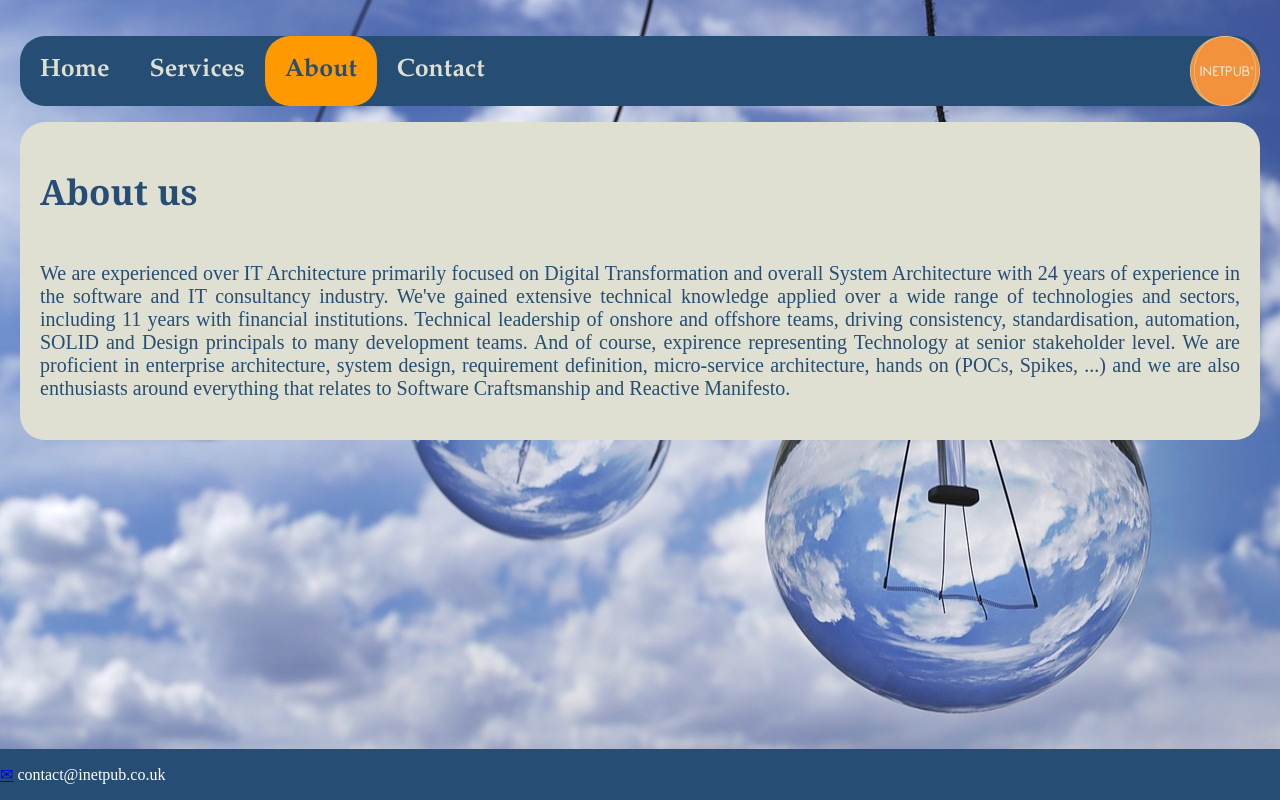
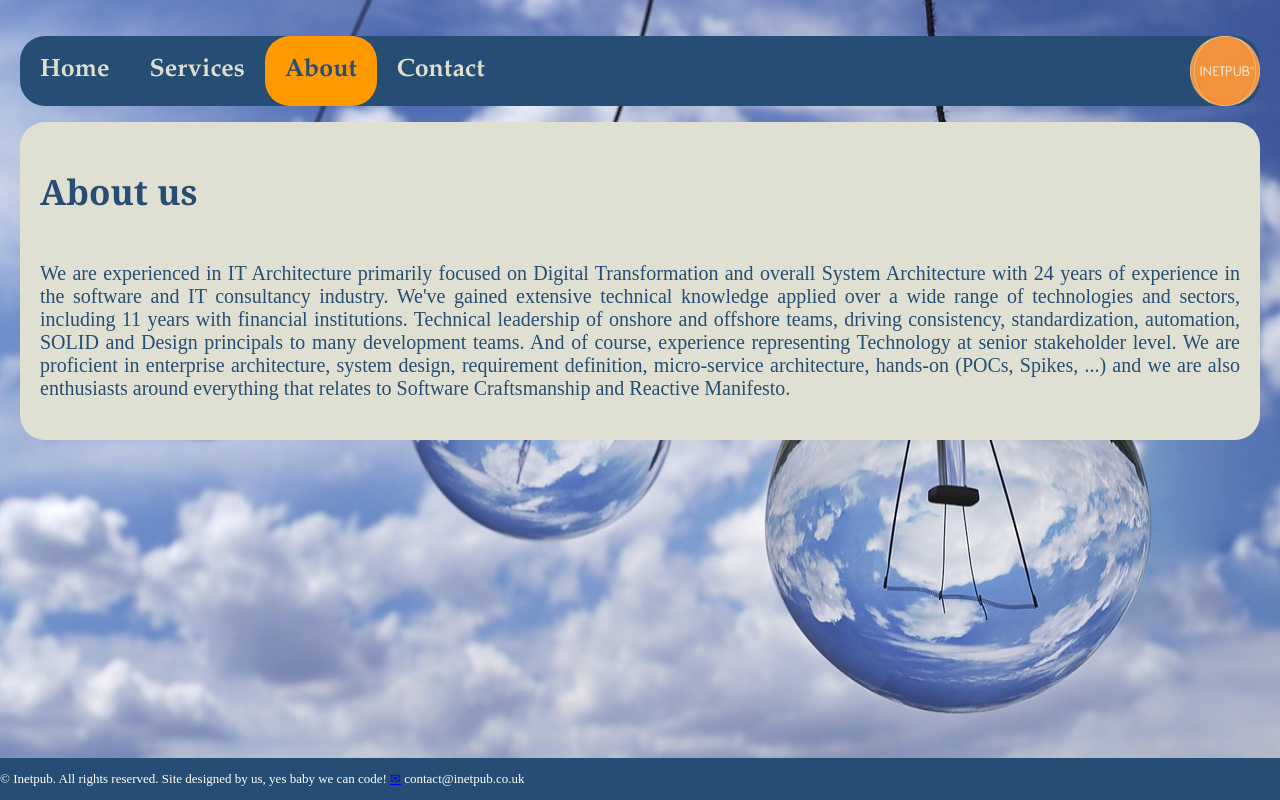
Before and after one commit to leonardols/inetpub-portal, a React app: page /#/about in a window 1280 px wide. Built offline with nearby package versions, Linux system fonts and the light colour scheme.

Commit message:
Text issues fix

```diff
--- a/src/client/app/about.jsx
+++ b/src/client/app/about.jsx
@@ -5,7 +5,7 @@ class Contact extends React.Component{
       return (
         <div>
           <h2 className="title">About us</h2>
-          <p>We are experienced over IT Architecture primarily focused on Digital Transformation and overall System Architecture with  24 years of experience in the software and IT consultancy industry. We've gained extensive technical knowledge applied over a wide range of technologies and sectors, including 11 years with financial institutions. Technical leadership of onshore and offshore teams, driving consistency, standardisation, automation, SOLID and Design principals to many development teams. And of course, expirence representing Technology at senior stakeholder level. We are proficient in enterprise architecture, system design, requirement definition, micro-service architecture, hands on (POCs, Spikes, ...) and we are also enthusiasts around everything that relates to Software Craftsmanship and Reactive Manifesto.</p>
+          <p>We are experienced in IT Architecture primarily focused on Digital Transformation and overall System Architecture with 24 years of experience in the software and IT consultancy industry. We've gained extensive technical knowledge applied over a wide range of technologies and sectors, including 11 years with financial institutions. Technical leadership of onshore and offshore teams, driving consistency, standardization, automation, SOLID and Design principals to many development teams. And of course, experience representing Technology at senior stakeholder level. We are proficient in enterprise architecture, system design, requirement definition, micro-service architecture, hands-on (POCs, Spikes, ...) and we are also enthusiasts around everything that relates to Software Craftsmanship and Reactive Manifesto.</p>
         </div>
       );
     }
--- a/src/client/app/footer.jsx
+++ b/src/client/app/footer.jsx
@@ -4,7 +4,7 @@ class Footer extends React.Component {
 	render (){
 		return (
 			<footer>
-			  <p><a href="mailto:contact@inetpub.co.uk">&#9993;</a> contact@inetpub.co.uk</p>
+			  <p>© Inetpub. All rights reserved. Site designed by us, yes baby we can code! <a href="mailto:contact@inetpub.co.uk">&#9993;</a> contact@inetpub.co.uk</p>
 			</footer>
 			);
 	}
--- a/src/client/app/home.jsx
+++ b/src/client/app/home.jsx
@@ -5,7 +5,7 @@ class Home extends React.Component {
     return (
       <div>
          <h2 className="title">Passion for Technology</h2>
-         <p>This simple title really well describes our company. We are absolutely passionate about what we do in IT, we care about IT, we lost our sleep thinking about IT, we lost the time doing IT and in summary, we love IT. If you share the same feeling about your project, please click on Contact and lets chat about it.</p>
+         <p>This simple title really well describes our company. We are absolutely passionate about what we do in IT, we care about IT, we lost our sleep thinking about IT, we lost the time doing IT and in summary, we love IT. If you share the same feeling about your project, please click on Contact and let's chat about it.</p>
       </div>
     );
   }
--- a/src/client/app/main.css
+++ b/src/client/app/main.css
@@ -58,11 +58,10 @@ footer {
   left: 0;
   background-color: #264d73;
   text-align: center;
-  /*font-family: 'Lobster', Georgia, Times, serif;*/
 }
 footer p {
   color: white;
-  font-size: medium;
+  font-size: small;
   text-decoration: none;
 }
 .content {
```
